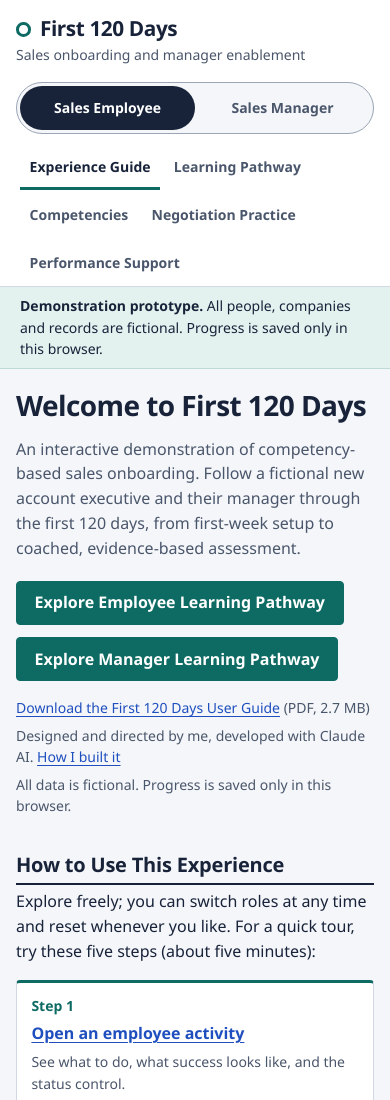
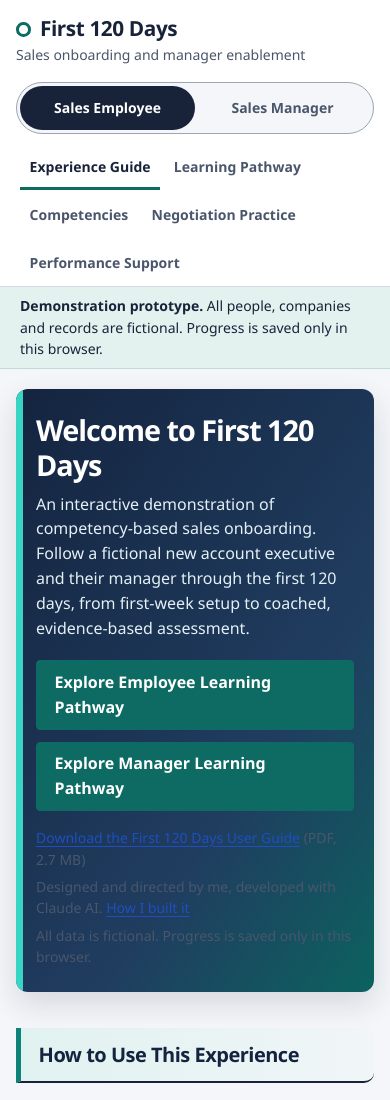
Before and after one commit to mcarterlastinger-spec/first-120-days-sales-enablement, a plain HTML site: page index.html in a window 390 px wide. Shown: the top 1100 px of the page. Drawn offline with Linux system fonts and the light colour scheme.

Commit message:
Enhance First 120 Days visual design and guided experience cards

```diff
--- a/assets/styles.css
+++ b/assets/styles.css
@@ -417,3 +417,186 @@ dialog::backdrop { background: rgba(24, 35, 58, 0.45); }
 .btn-revisit { text-align: left; justify-content: flex-start; }
 .completed-note { max-width: 46rem; }
 @media (max-width: 560px) { .btn-revisit { width: 100%; } }
+
+/* ==================================================
+   FIRST 120 DAYS — VISUAL ENHANCEMENTS
+   Bold enterprise learning experience
+   ================================================== */
+
+/* Main page headings */
+.page-head {
+  position: relative;
+  padding: 2rem 2.25rem;
+  margin-bottom: 1.75rem;
+  border-radius: 16px;
+  background: linear-gradient(
+    125deg,
+    #14243f 0%,
+    #203d60 65%,
+    #0c625f 100%
+  );
+  color: #ffffff;
+  box-shadow: 0 12px 30px rgba(24, 35, 58, 0.14);
+  overflow: hidden;
+}
+
+.page-head::before {
+  content: "";
+  position: absolute;
+  top: 0;
+  left: 0;
+  width: 7px;
+  height: 100%;
+  background: #38d5c4;
+}
+
+.page-head h1 {
+  color: #ffffff;
+  font-size: clamp(1.8rem, 3vw, 2.6rem);
+  letter-spacing: -0.035em;
+  margin-bottom: 0.6rem;
+}
+
+.page-head .lede,
+.page-head p {
+  color: #e4f0f6;
+}
+
+.page-head .muted {
+  color: #c9e4eb;
+}
+
+/* Stronger section headings */
+.section-head {
+  position: relative;
+  padding: 0.9rem 1.1rem;
+  margin-bottom: 1.25rem;
+  border-left: 5px solid #0d8279;
+  border-radius: 0 10px 10px 0;
+  background: linear-gradient(
+    90deg,
+    #e0f2f0 0%,
+    rgba(224, 242, 240, 0.15) 100%
+  );
+}
+
+.section-head h2 {
+  color: #14243f;
+  letter-spacing: -0.025em;
+}
+
+/* Guided experience cards */
+.step-card,
+.tour-step {
+  border-radius: 14px;
+  border: 1px solid #d3e0e6;
+  background: #ffffff;
+  box-shadow: 0 5px 18px rgba(24, 35, 58, 0.06);
+  transition: transform 180ms ease, box-shadow 180ms ease;
+}
+
+.step-card:hover,
+.tour-step:hover {
+  transform: translateY(-3px);
+  box-shadow: 0 12px 26px rgba(24, 35, 58, 0.12);
+}
+
+/* Contextual Next Step panels */
+.next-step-panel {
+  position: relative;
+  padding: 1.5rem 1.75rem;
+  border: 1px solid #9bd9d1;
+  border-left: 6px solid #0d8279;
+  border-radius: 14px;
+  background: linear-gradient(
+    110deg,
+    #e3f4f1 0%,
+    #ffffff 85%
+  );
+  box-shadow: 0 8px 24px rgba(24, 35, 58, 0.07);
+}
+
+.next-step-panel h2 {
+  color: #123d48;
+  font-size: 1.35rem;
+  margin-bottom: 0.6rem;
+}
+
+.next-step-panel h2::before {
+  content: "→";
+  display: inline-block;
+  margin-right: 0.65rem;
+  color: #08766f;
+  font-weight: 800;
+}
+
+.next-step-panel .btn-primary {
+  margin-top: 0.35rem;
+}
+
+/* Respect reduced-motion preferences */
+@media (prefers-reduced-motion: reduce) {
+  .step-card,
+  .tour-step {
+    transition: none;
+  }
+
+  .step-card:hover,
+  .tour-step:hover {
+    transform: none;
+  }
+}
+
+/* Responsive heading treatment */
+@media (max-width: 640px) {
+  .page-head {
+    padding: 1.5rem 1.25rem;
+    border-radius: 12px;
+  }
+
+/* Experience Guide — enhanced five-step cards */
+.tour li {
+  position: relative;
+  border: 1px solid #cbdde2;
+  border-top: 5px solid #0d8279;
+  border-radius: 14px;
+  padding: 1.2rem;
+  background: linear-gradient(155deg, #ffffff 60%, #e8f5f3 100%);
+  box-shadow: 0 7px 20px rgba(24, 35, 58, 0.09);
+  transition: transform 180ms ease, box-shadow 180ms ease;
+}
+
+.tour li::before {
+  font-size: 0.85rem;
+  font-weight: 800;
+  letter-spacing: 0.06em;
+  text-transform: uppercase;
+  color: #075c55;
+}
+
+.tour li:hover {
+  transform: translateY(-4px);
+  box-shadow: 0 14px 30px rgba(24, 35, 58, 0.15);
+}
+
+.tour .tour-step {
+  border: 0;
+  background: transparent;
+  box-shadow: none;
+  font-size: 1.05rem;
+  font-weight: 750;
+}
+
+.tour .tour-step:hover {
+  transform: none;
+  box-shadow: none;
+}
+
+@media (prefers-reduced-motion: reduce) {
+  .tour li {
+    transition: none;
+  }
+  .tour li:hover {
+    transform: none;
+  }
+}
```
